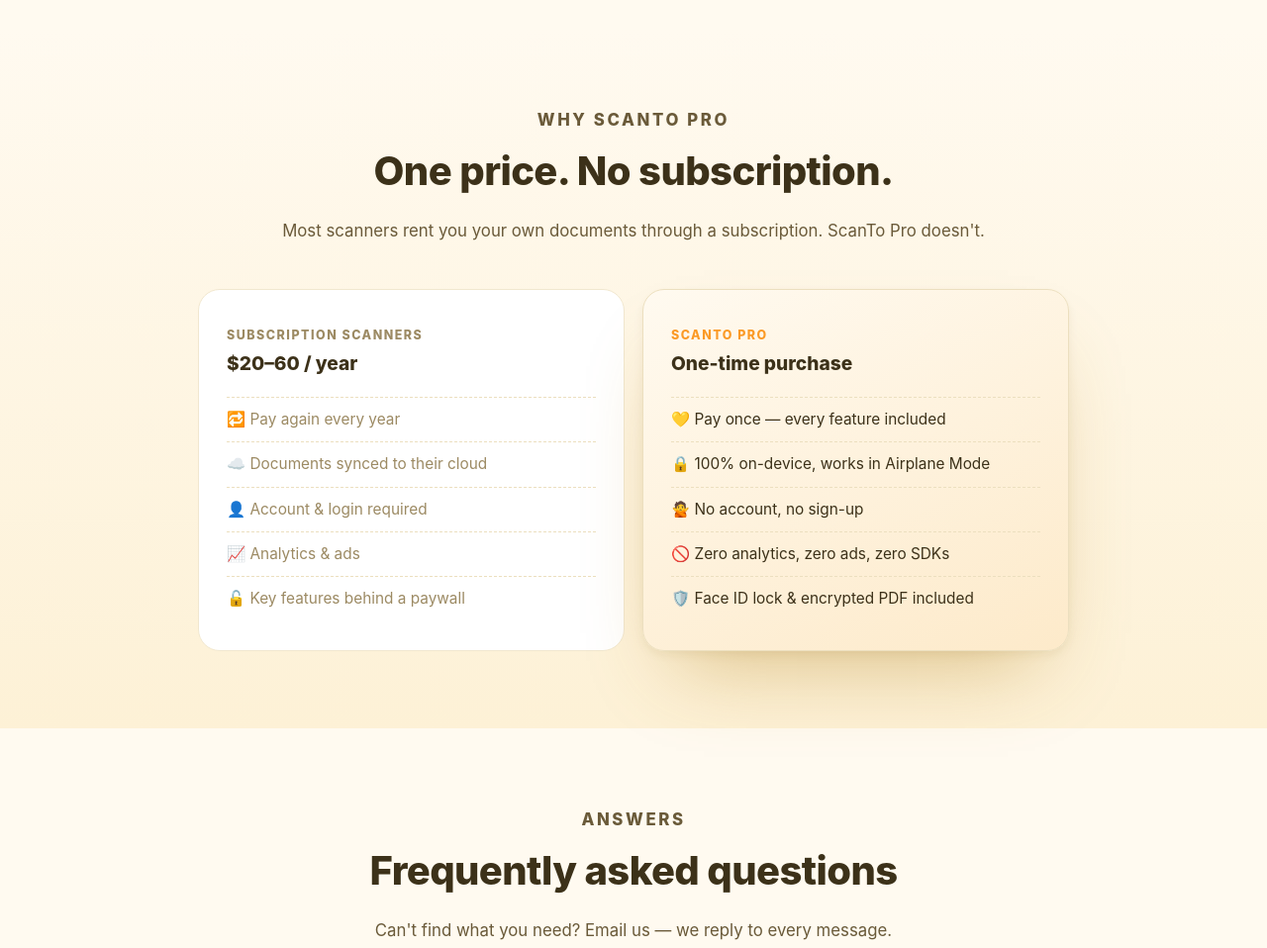
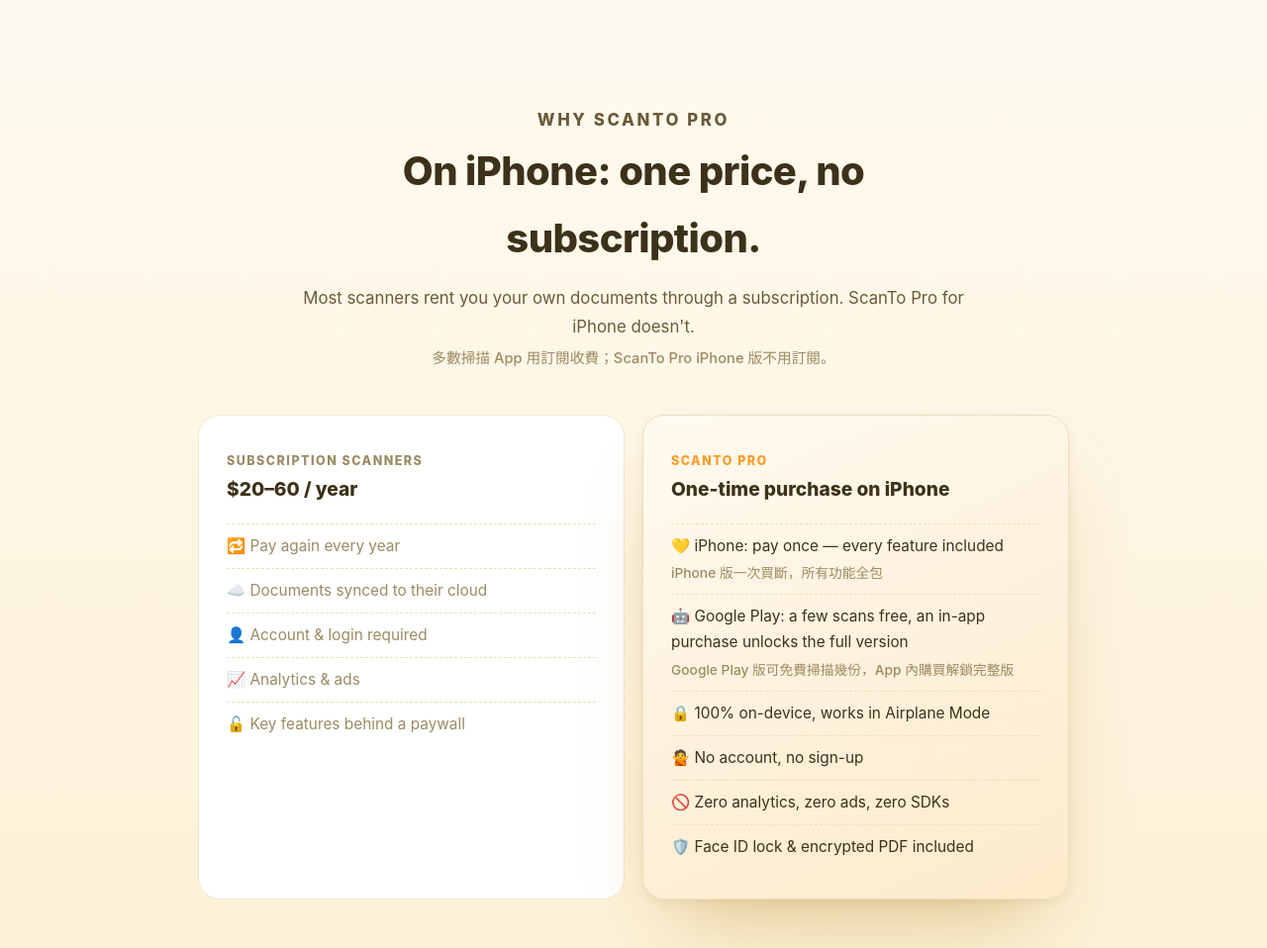
Before and after one commit to alice51849/scanto-support, a plain HTML site: page index.html in a window 1280 px wide. Shown: the part 1760-2718 px from the top of the page at 99% size. Drawn offline with Linux system fonts and the light colour scheme.

Commit message:
ScanTo 首頁一次買斷改標 iPhone 限定、比較區加 Google Play 條目
Claude-Session: https://claude.ai/code/session_01XjjcVhEB2AP4nkJyJT6ZMf

```diff
--- a/index.html
+++ b/index.html
@@ -93,6 +93,7 @@
   .section-head{max-width:720px; margin:0 auto 44px; text-align:center}
   .section-head h2{font-size:clamp(1.8rem,3.6vw,2.5rem); margin:.1em 0 .3em; letter-spacing:-.6px; font-weight:840}
   .section-head p{color:var(--ink2); margin:0; font-size:1.05rem}
+  .section-head p .zh{display:block; margin-top:6px; font-size:.92rem}
   .feat-grid{display:grid; grid-template-columns:repeat(3,1fr); gap:18px}
   .feat{background:var(--panel); border:1px solid var(--line); border-radius:var(--radius); padding:28px 26px; box-shadow:var(--shadow); transition:.2s}
   .feat:hover{transform:translateY(-4px); box-shadow:var(--shadow-lg); border-color:var(--line2)}
@@ -112,6 +113,7 @@
   .col ul{list-style:none; margin:18px 0 0; padding:0}
   .col li{padding:9px 0; border-top:1px dashed var(--line2); font-size:.96rem; display:flex; gap:10px; align-items:flex-start}
   .col.them li{color:var(--muted)}
+  .col li .zh{display:block; margin-top:3px; font-size:.86rem}
   @media (max-width:720px){ .compare{grid-template-columns:1fr} }
   /* faq */
   .faq{max-width:800px; margin:0 auto}
@@ -255,7 +257,7 @@
   <div class="trust-grid">
     <div class="trust-card reveal d1"><div class="ic">🔒</div><b>100% Offline</b><span>No cloud, no network. 完全離線。</span></div>
     <div class="trust-card reveal d2"><div class="ic">🙅</div><b>No Account</b><span>No sign-up ever. 免帳號。</span></div>
-    <div class="trust-card reveal d3"><div class="ic">💛</div><b>Pay Once</b><span>No subscription. 一次買斷。</span></div>
+    <div class="trust-card reveal d3"><div class="ic">💛</div><b>Pay Once on iPhone</b><span>No subscription. iPhone 版一次買斷、無訂閱。</span></div>
     <div class="trust-card reveal d4"><div class="ic">🛡️</div><b>Encrypted</b><span>Face ID + PDF passwords. 加密保護。</span></div>
   </div>
 </div>
@@ -282,8 +284,8 @@
   <div class="container">
     <div class="section-head">
       <p class="eyebrow">Why ScanTo Pro</p>
-      <h2>One price. No subscription.</h2>
-      <p>Most scanners rent you your own documents through a subscription. ScanTo Pro doesn't.</p>
+      <h2>On iPhone: one price, no subscription.</h2>
+      <p>Most scanners rent you your own documents through a subscription. ScanTo Pro for iPhone doesn't.<span class="zh">多數掃描 App 用訂閱收費；ScanTo Pro iPhone 版不用訂閱。</span></p>
     </div>
     <div class="compare">
       <div class="col them reveal d1">
@@ -299,9 +301,10 @@
       </div>
       <div class="col us reveal d2">
         <span class="tag">ScanTo Pro</span>
-        <h3>One-time purchase</h3>
+        <h3>One-time purchase on iPhone</h3>
         <ul>
-          <li>💛 Pay once — every feature included</li>
+          <li><span>💛 iPhone: pay once — every feature included<span class="zh">iPhone 版一次買斷，所有功能全包</span></span></li>
+          <li><span>🤖 Google Play: a few scans free, an in-app purchase unlocks the full version<span class="zh">Google Play 版可免費掃描幾份，App 內購買解鎖完整版</span></span></li>
           <li>🔒 100% on-device, works in Airplane Mode</li>
           <li>🙅 No account, no sign-up</li>
           <li>🚫 Zero analytics, zero ads, zero SDKs</li>
@@ -354,7 +357,7 @@
       <span class="badge">100% Offline</span>
       <span class="badge">No Account</span>
       <span class="badge">No Tracking</span>
-      <span class="badge">Pay Once</span>
+      <span class="badge">Pay Once on iPhone</span>
       <span class="badge">Face ID</span>
       <span class="badge">Encrypted PDF</span>
     </div>
```
